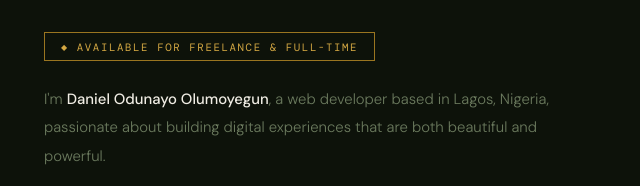
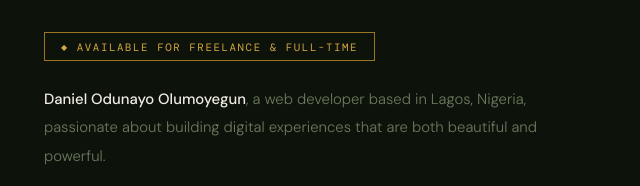
Before and after one commit to danielolumoyegun-cpu/D.O.O, a plain HTML site: page index.html in a window 1280 px wide. Shown: the part 1169-1355 px from the top of the page, 4-644 px from the left. Drawn offline with nearby package versions, Linux system fonts and the light colour scheme; a web font is replaced by a local one.

Commit message:
Fix typo in about section of index.html

```diff
--- a/index.html
+++ b/index.html
@@ -273,7 +273,7 @@
       <div class="sec-tag">// 01 — About Me</div>
       <h2 class="sec-title">Crafting<br>Digital<br><span class="g">Excellence</span></h2>
       <div class="about-badge">Available for Freelance &amp; Full-time</div>
-      <p>I'm <strong>Daniel Odunayo Olumoyegun</strong>, a web developer based in Lagos, Nigeria,
+      <p><strong>Daniel Odunayo Olumoyegun</strong>, a web developer based in Lagos, Nigeria,
       passionate about building digital experiences that are both beautiful and powerful.</p>
       <p>My craft sits at the intersection of two worlds: <strong>semantic, accessible HTML</strong>
       for pixel-perfect front-ends, and <strong>C# / ASP.NET</strong> for scalable,
```
